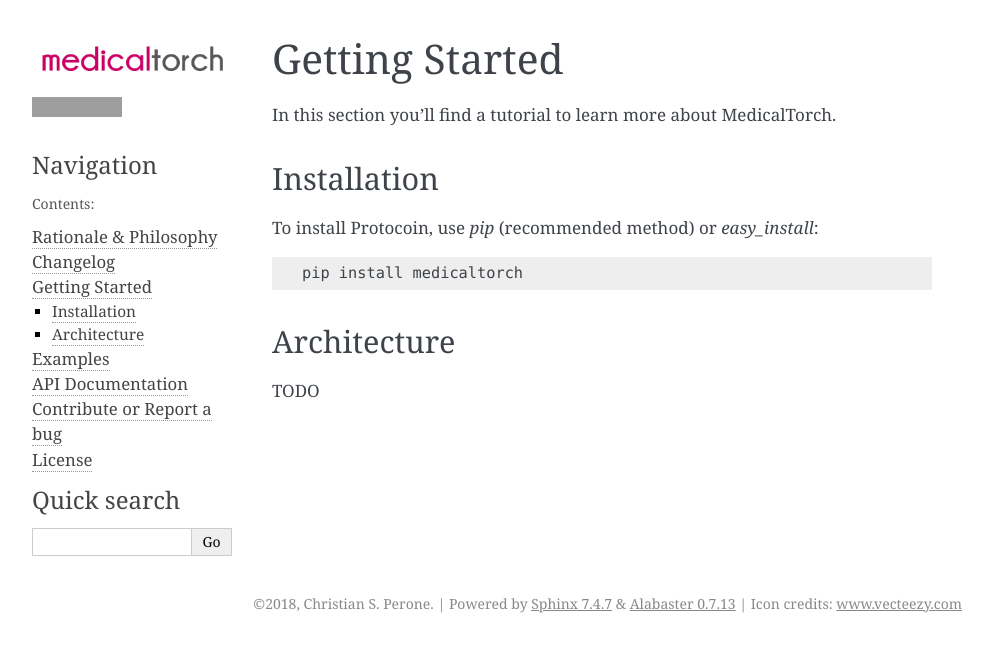
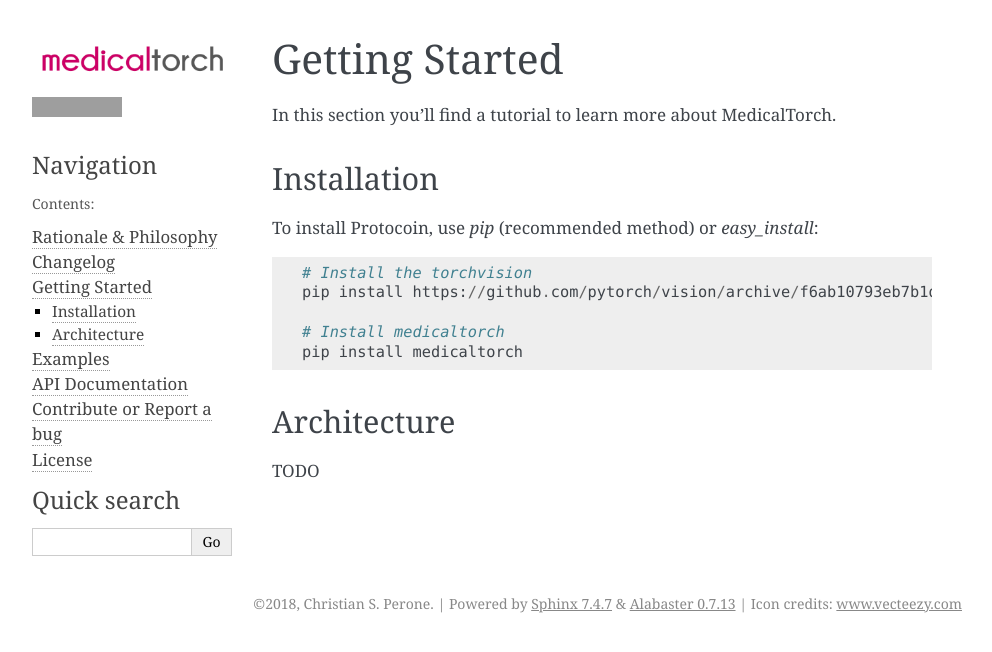
Before and after one commit to perone/medicaltorch, a Sphinx documentation site: the page built from docs/source/getstarted.rst, in a window 1280 px wide, cut to the strip 0-652 px from the top of the page. Shown: the whole strip, without its empty margins (148-1140 px from the left). Built offline with Sphinx 7.4.7, drawn with Linux system fonts in a browser that asks for light colours; grey boxes are pictures that could not be loaded.

Commit message:
Fixing docs.

```diff
--- a/docs/source/examples.rst
+++ b/docs/source/examples.rst
@@ -2,7 +2,7 @@
 ===============================================================================
 In this section you can see various examples using MedicalTorch API.
 
-Example lalala
+Example - U-Net with GM Segmentation Challenge
 --------------------------------------------------------------------------------
 Create example::
 
--- a/docs/source/getstarted.rst
+++ b/docs/source/getstarted.rst
@@ -6,6 +6,10 @@
 -------------------------------------------------------------------------------
 To install Protocoin, use `pip` (recommended method) or `easy_install`::
 
+    # Install the torchvision
+    pip install https://github.com/pytorch/vision/archive/f6ab10793eb7b1d0e079d0b6df8accfa824b21ed.zip
+
+    # Install medicaltorch
     pip install medicaltorch
 
 Architecture
```
